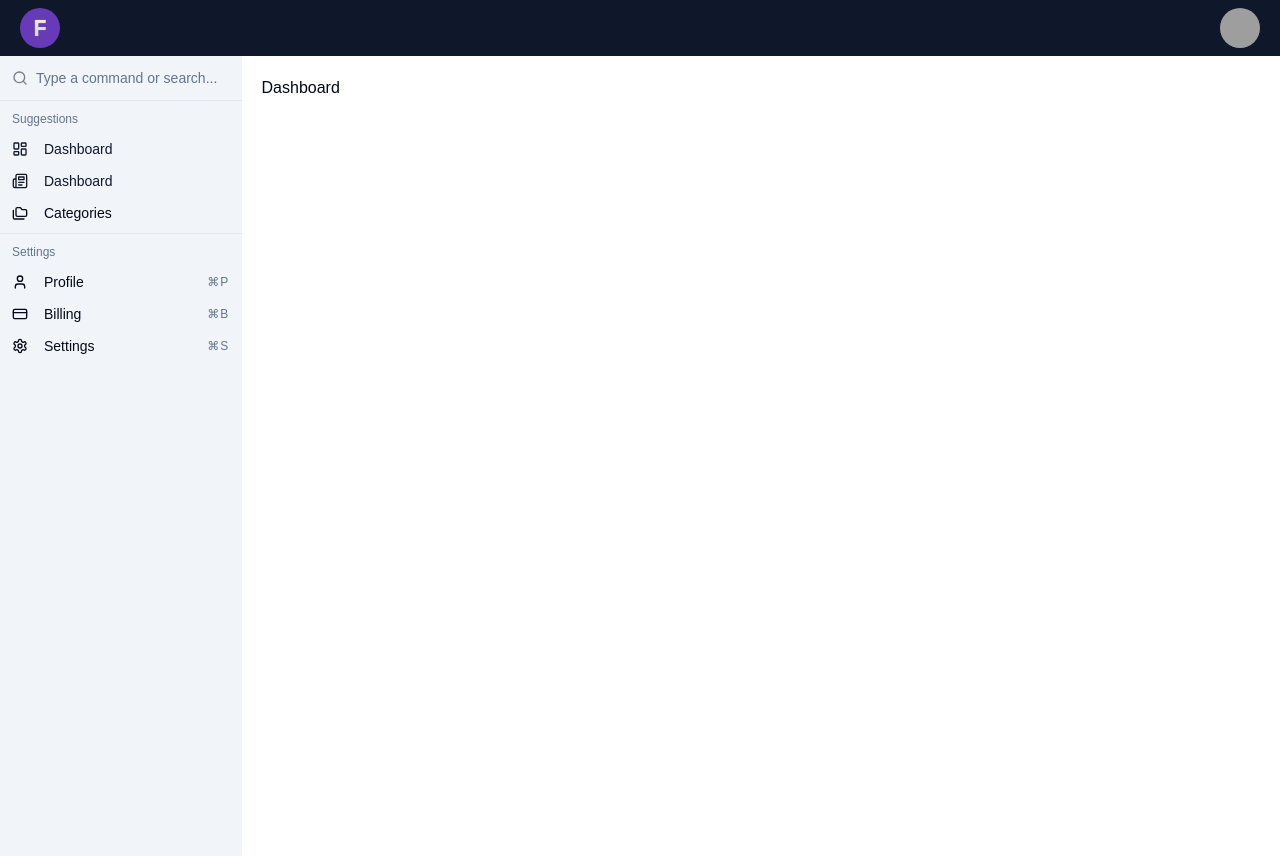
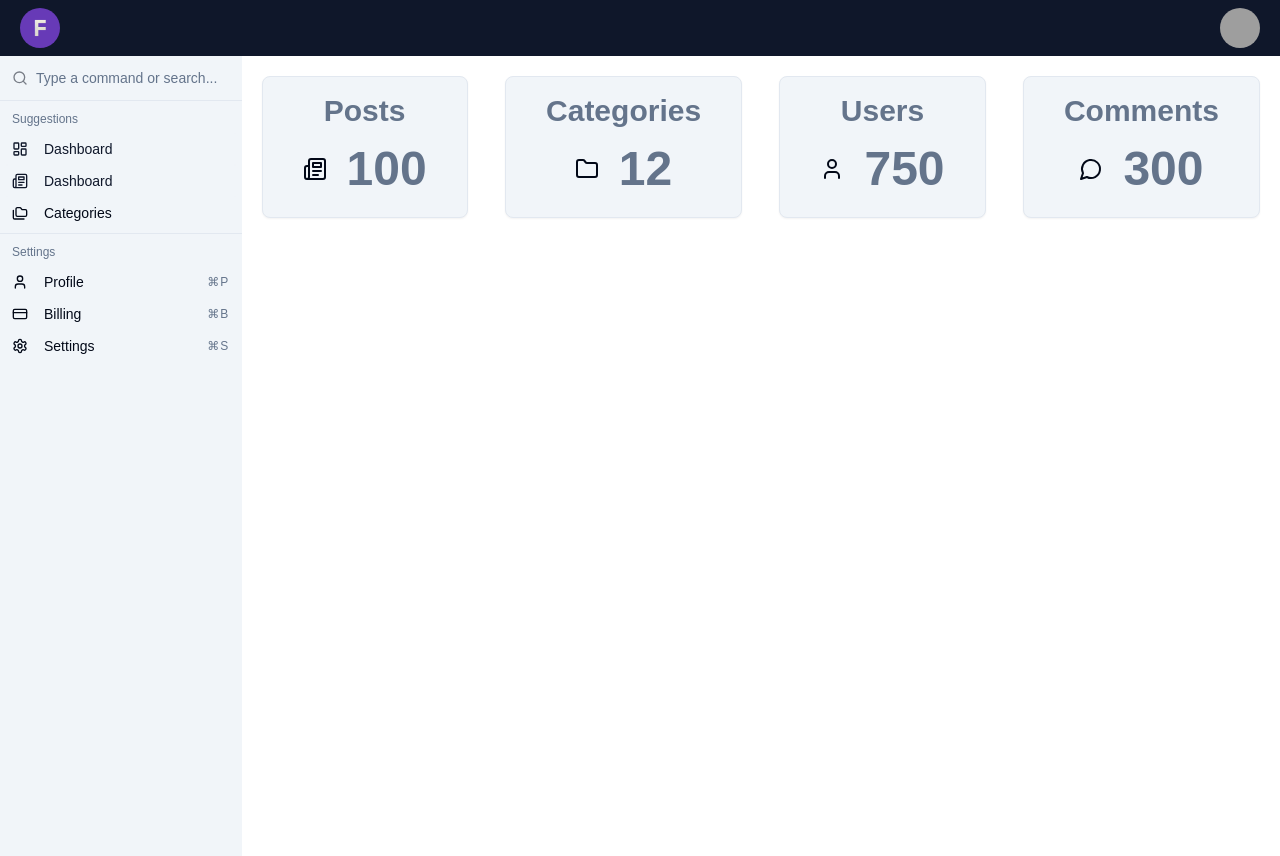
Before and after one commit to oakad96/shadcn-dashboard, a Next.js app: page / in a window 1280 px wide. Built offline with nearby package versions, Linux system fonts and the light colour scheme; grey boxes are pictures that could not be loaded.

Commit message:
dashboard cards added

```diff
--- a/app/page.tsx
+++ b/app/page.tsx
@@ -1,9 +1,14 @@
-import { Button } from "@/components/ui/button";
-
+import DashboardCard from "@/components/dashboard/DashboardCard";
+import { Folder, Newspaper, User, MessageCircle } from "lucide-react";
 export default function Home() {
   return (
     <>
-      <h1>Dashboard</h1>
+      <div className="flex flex-col md:flex-row justify-between gap-5 mb-5">
+        <DashboardCard title="Posts" count={100} icon={<Newspaper />} />
+        <DashboardCard title="Categories" count={12} icon={<Folder />} />
+        <DashboardCard title="Users" count={750} icon={<User />} />
+        <DashboardCard title="Comments" count={300} icon={<MessageCircle />} />
+      </div>
     </>
   );
 }
--- /dev/null
+++ b/components/dashboard/DashboardCard.tsx
@@ -0,0 +1,28 @@
+import { Card, CardContent } from "@/components/ui/card";
+import { LucideIcon } from "lucide-react";
+
+interface DashboardCardProps {
+  title: string;
+  icon: React.ReactElement<LucideIcon>;
+  count: number;
+}
+
+const DashboardCard = ({ title, icon, count }: DashboardCardProps) => {
+  return (
+    <Card className="bg-slate-100 dark:bg-slate-800 p-4 pb-0">
+      <CardContent>
+        <h3 className="text-3xl font-bold mb-4 text-center text-slate-500 dark:text-slate-200">
+          {title}
+        </h3>
+        <div className="flex gap-5 justify-center items-center">
+          {icon}
+          <h3 className="text-5xl font-semibold text-slate-500  dark:text-slate-200">
+            {count}
+          </h3>
+        </div>
+      </CardContent>
+    </Card>
+  );
+};
+
+export default DashboardCard;
--- /dev/null
+++ b/components/ui/card.tsx
@@ -0,0 +1,79 @@
+import * as React from "react"
+
+import { cn } from "@/lib/utils"
+
+const Card = React.forwardRef<
+  HTMLDivElement,
+  React.HTMLAttributes<HTMLDivElement>
+>(({ className, ...props }, ref) => (
+  <div
+    ref={ref}
+    className={cn(
+      "rounded-lg border bg-card text-card-foreground shadow-sm",
+      className
+    )}
+    {...props}
+  />
+))
+Card.displayName = "Card"
+
+const CardHeader = React.forwardRef<
+  HTMLDivElement,
+  React.HTMLAttributes<HTMLDivElement>
+>(({ className, ...props }, ref) => (
+  <div
+    ref={ref}
+    className={cn("flex flex-col space-y-1.5 p-6", className)}
+    {...props}
+  />
+))
+CardHeader.displayName = "CardHeader"
+
+const CardTitle = React.forwardRef<
+  HTMLDivElement,
+  React.HTMLAttributes<HTMLDivElement>
+>(({ className, ...props }, ref) => (
+  <div
+    ref={ref}
+    className={cn(
+      "text-2xl font-semibold leading-none tracking-tight",
+      className
+    )}
+    {...props}
+  />
+))
+CardTitle.displayName = "CardTitle"
+
+const CardDescription = React.forwardRef<
+  HTMLDivElement,
+  React.HTMLAttributes<HTMLDivElement>
+>(({ className, ...props }, ref) => (
+  <div
+    ref={ref}
+    className={cn("text-sm text-muted-foreground", className)}
+    {...props}
+  />
+))
+CardDescription.displayName = "CardDescription"
+
+const CardContent = React.forwardRef<
+  HTMLDivElement,
+  React.HTMLAttributes<HTMLDivElement>
+>(({ className, ...props }, ref) => (
+  <div ref={ref} className={cn("p-6 pt-0", className)} {...props} />
+))
+CardContent.displayName = "CardContent"
+
+const CardFooter = React.forwardRef<
+  HTMLDivElement,
+  React.HTMLAttributes<HTMLDivElement>
+>(({ className, ...props }, ref) => (
+  <div
+    ref={ref}
+    className={cn("flex items-center p-6 pt-0", className)}
+    {...props}
+  />
+))
+CardFooter.displayName = "CardFooter"
+
+export { Card, CardHeader, CardFooter, CardTitle, CardDescription, CardContent }
```
